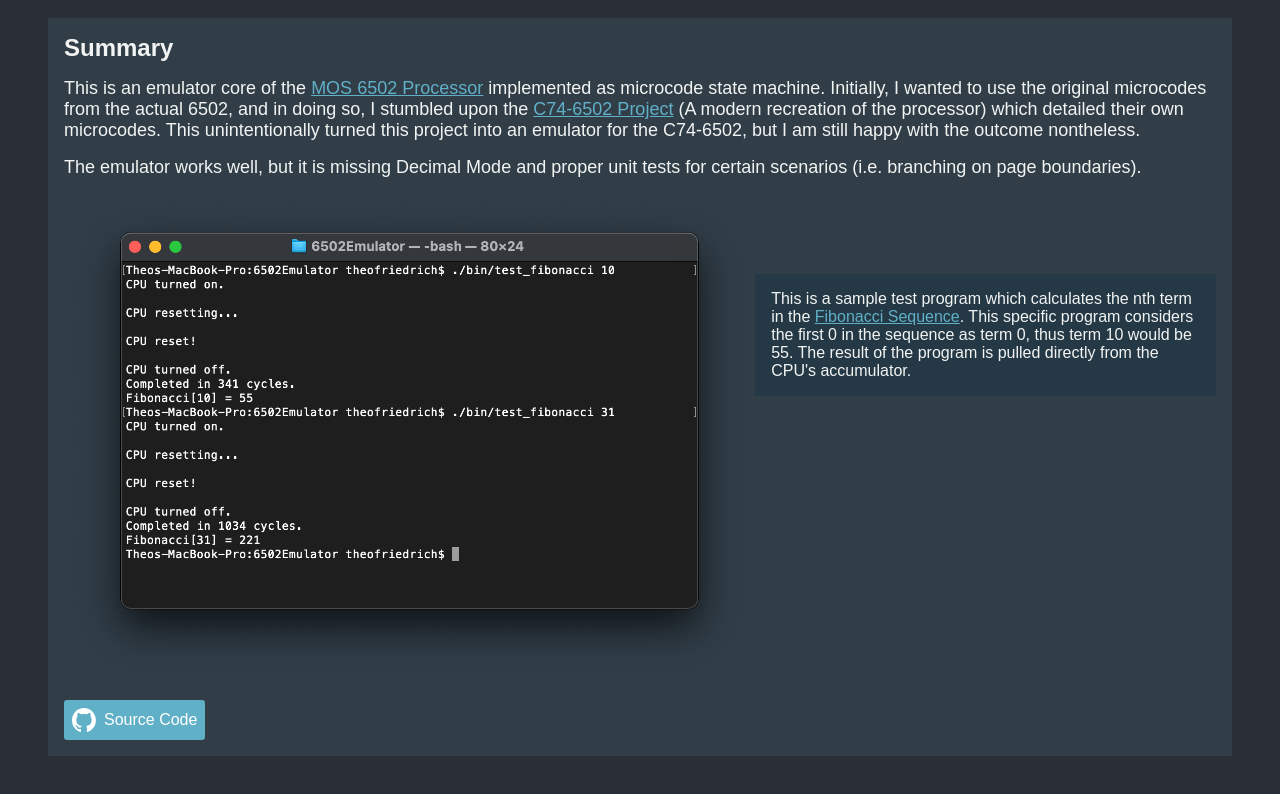
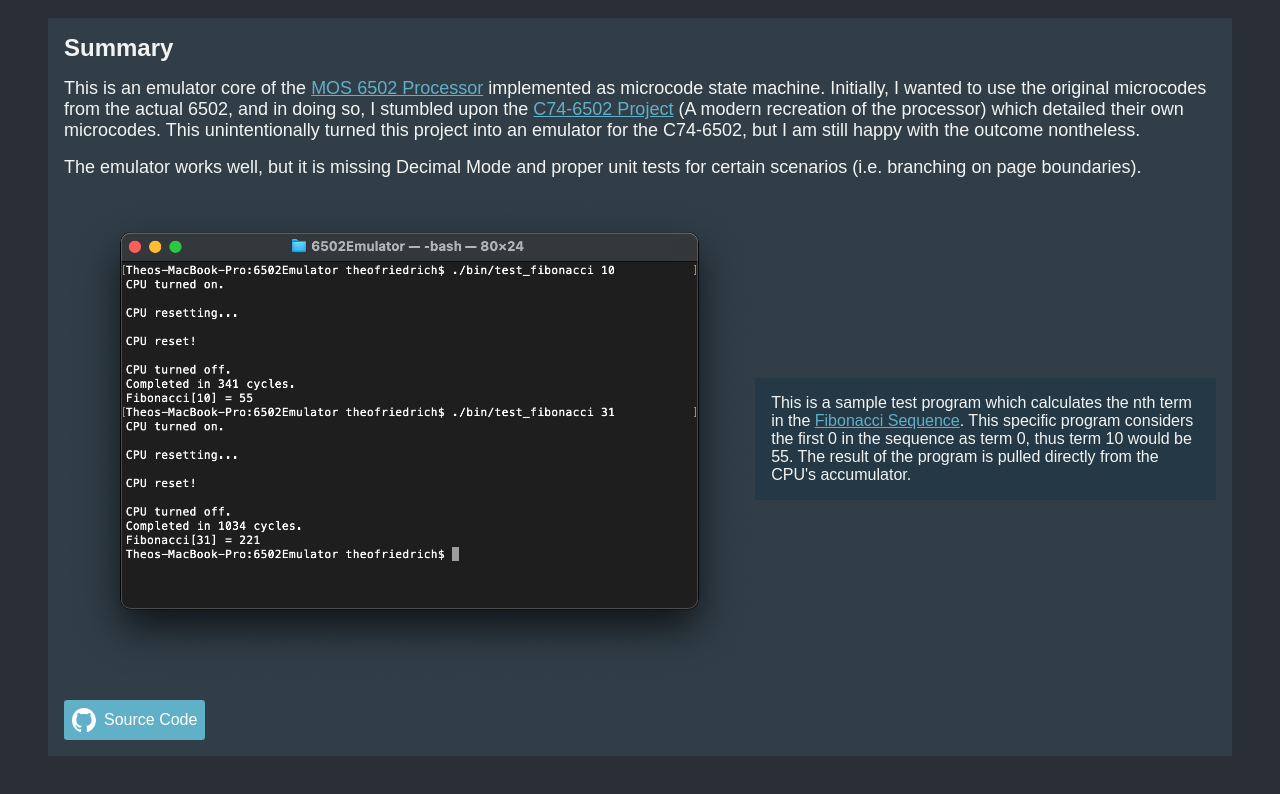
Before and after one commit to I-Am-Dench/tcfriedrich, a plain HTML site: page projects/6502.html in a window 1280 px wide. Shown: the part 82-876 px from the top of the page. Drawn offline with Linux system fonts and the light colour scheme.

Commit message:
Updated caption positioning

```diff
--- a/public/styles/main.css
+++ b/public/styles/main.css
@@ -102,7 +102,8 @@ figcaption {
     margin: 5rem 0;
     padding: 1rem;
     background-color: var(--caption-bg);
-    height: fit-content;
+    align-self: center;
+    /* height: fit-content; */
 }
 
 code {
```
